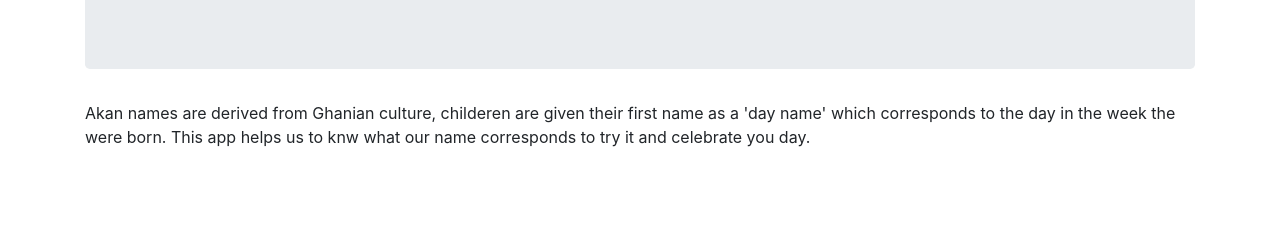
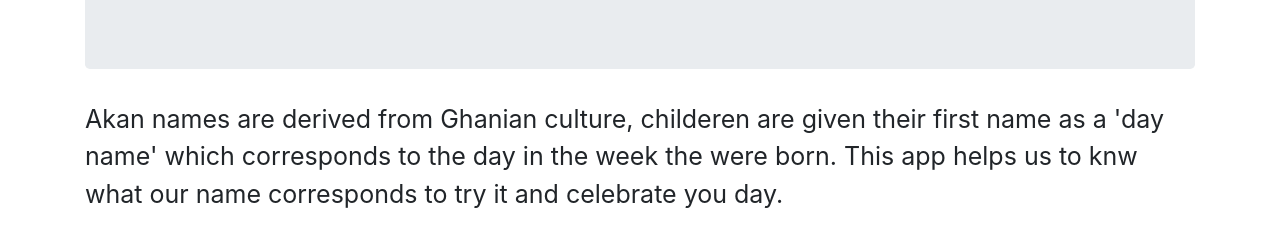
Before and after one commit to FeisalAhmed/Akan-Names, a plain HTML site: page index.html in a window 1280 px wide. Shown: the part 152-398 px from the top of the page. Drawn offline with Linux system fonts and the light colour scheme.

Commit message:
added font-size

```diff
--- a/css/styles.css
+++ b/css/styles.css
@@ -0,0 +1,3 @@
+.kwanza p{
+    font-size: 25px;
+}
--- a/index.html
+++ b/index.html
@@ -6,7 +6,7 @@
     <meta name="viewport" content="width=device-width, initial-scale=1.0">
     <meta http-equiv="X-UA-Compatible" content="ie=edge">
     <title>Akan Names</title>
-    <link rel="stylesheet" href="css/styles.css">
+    <link rel="stylesheet" href="/css/styles.css">
     <link rel="stylesheet" href="js/script.js">
     <link rel="stylesheet" href="css/bootstrap.css">
 </head>
@@ -17,7 +17,7 @@
             <h1>AKAN NAMES</h1>
             <h4>amazing app just for you</h4>
         </div>
-        <div>
+        <div class="kwanza">
             <p>
                 Akan names are derived from Ghanian culture, childeren are given their first name as a
                 'day name' which corresponds to the day in the week the were born. This app helps us to knw
```
